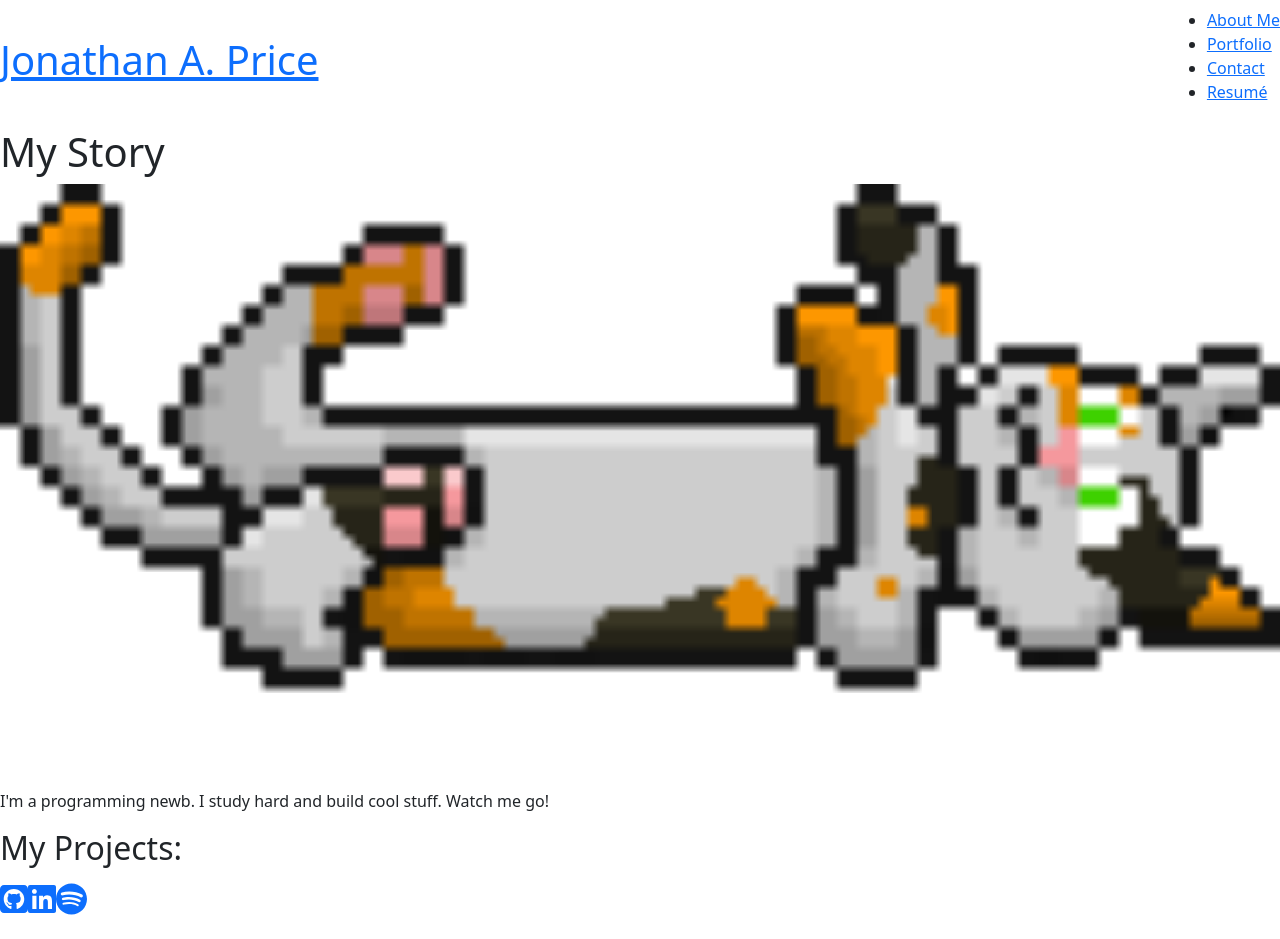
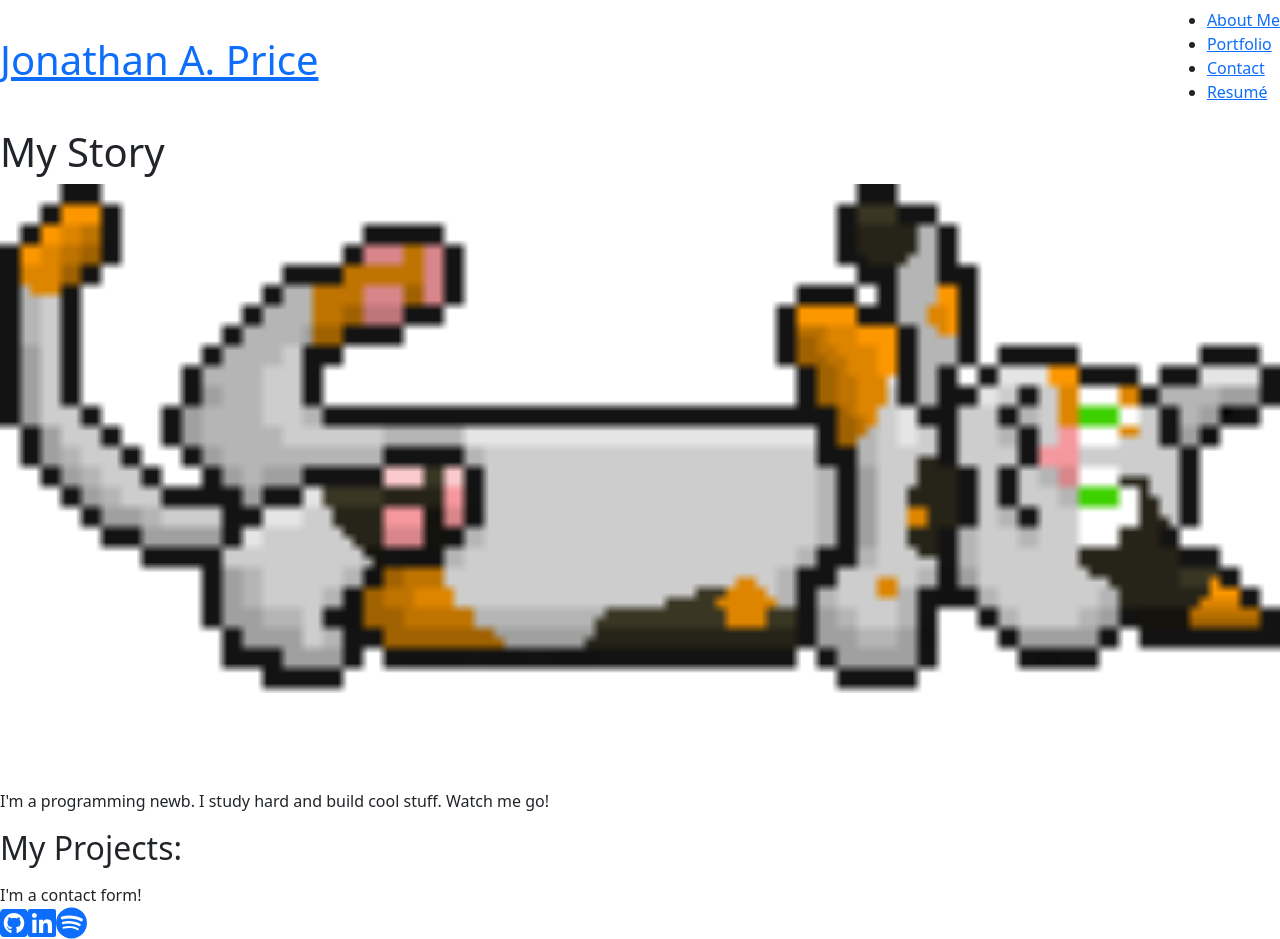
Before and after one commit to jonprice0/application-portfolio, a React (Create React App) app: page / in a window 1280 px wide. Before the commit the page ends 915 px from the top, so only its background shows below. Built offline with nearby package versions, Linux system fonts and the light colour scheme.

Commit message:
added a placeholder Contact component

```diff
--- a/src/App.js
+++ b/src/App.js
@@ -3,6 +3,7 @@ import Header from './components/Header';
 import About from './components/About';
 import Portfolio from './components/Portfolio';
 import Footer from './components/Footer';
+import Contact from './components/Contact';
 
 function App() {
   return (
@@ -11,6 +12,7 @@ function App() {
       <main>
         <About></About>
         <Portfolio></Portfolio>
+        <Contact></Contact>
       </main>
       <Footer></Footer>
     </div>
--- /dev/null
+++ b/src/components/Contact/index.js
@@ -0,0 +1,9 @@
+export default function Contact() {
+    return(
+        <div>
+            <form>
+                I'm a contact form!
+            </form>
+        </div>
+    );
+}
```
